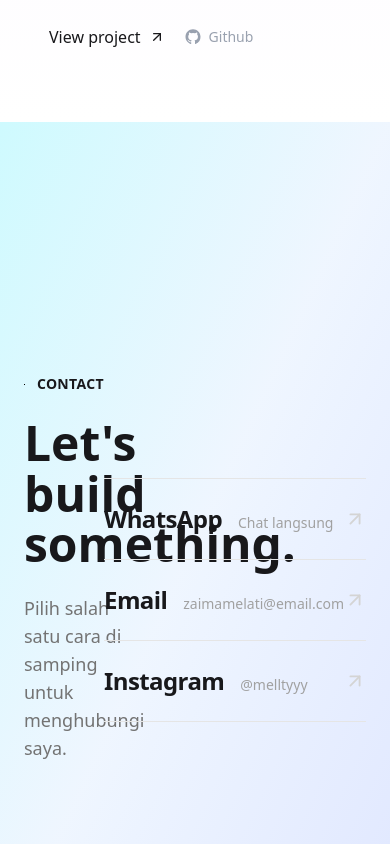
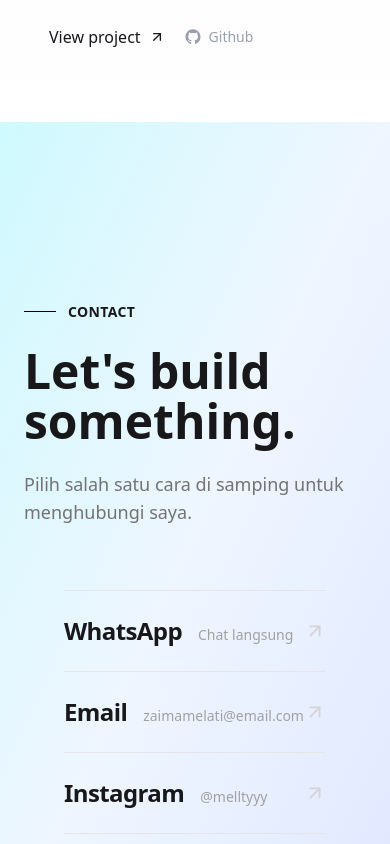
Before and after one commit to zaimamelati/portfolio, a Next.js app: page / in a window 390 px wide. Shown: the part 4620-5464 px from the top of the page. Built offline with nearby package versions, Linux system fonts and the light colour scheme.

Commit message:
fix: layout contact section di mobile

```diff
--- a/src/components/Contact.tsx
+++ b/src/components/Contact.tsx
@@ -35,7 +35,7 @@ export default function Contact() {
   return (
     <section
       id="contact"
-      className="relative flex min-h-screen items-center overflow-hidden bg-gradient-to-br from-cyan-100 via-blue-50 to-indigo-100 px-6 pb-12 pt-24 md:px-8"
+      className="relative flex min-h-screen flex-col justify-center overflow-hidden bg-gradient-to-br from-cyan-100 via-blue-50 to-indigo-100 px-6 pb-12 pt-24 md:px-8"
     >
       {/* Top: eyebrow + heading + paragraph */}
       <div className="mx-auto grid max-w-6xl grid-cols-1 gap-6 md:grid-cols-[3fr_2fr] md:gap-10">
```
